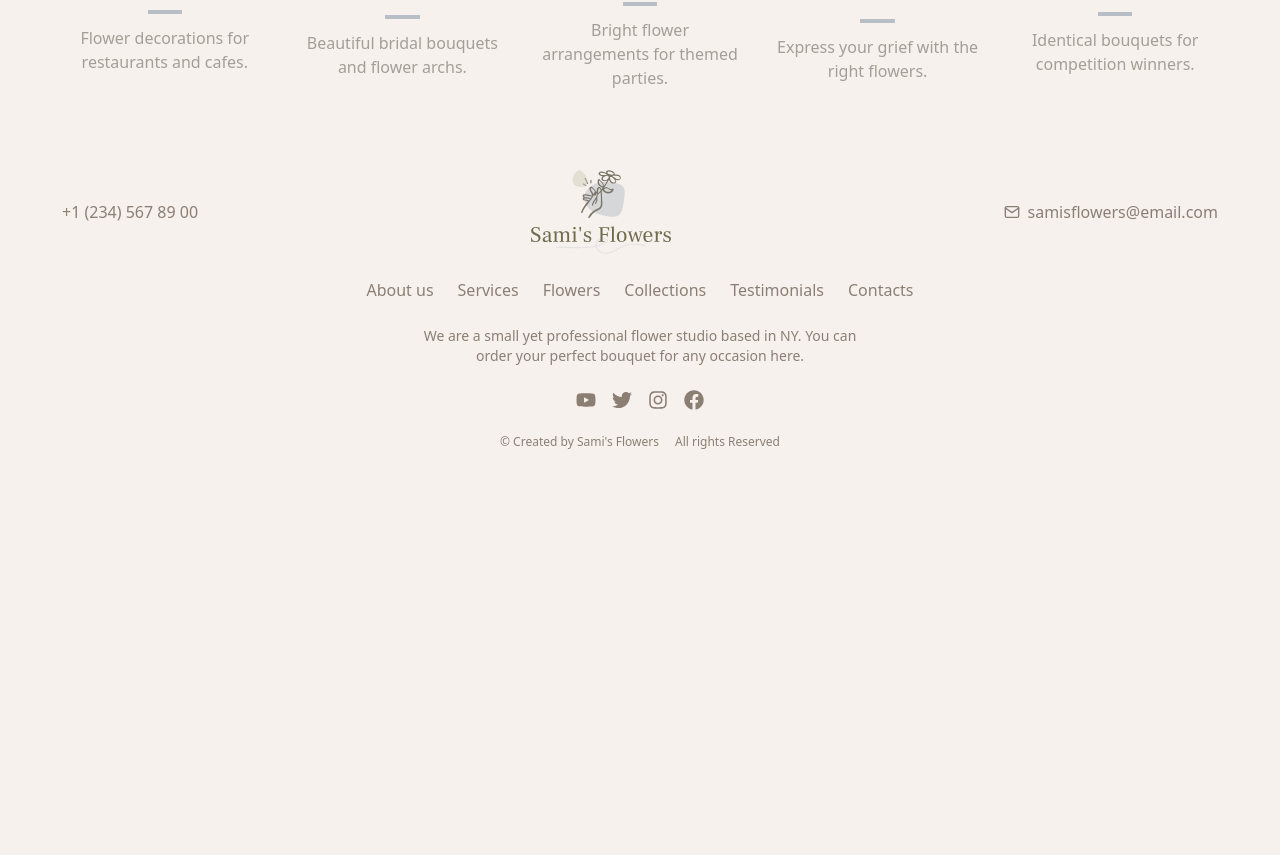
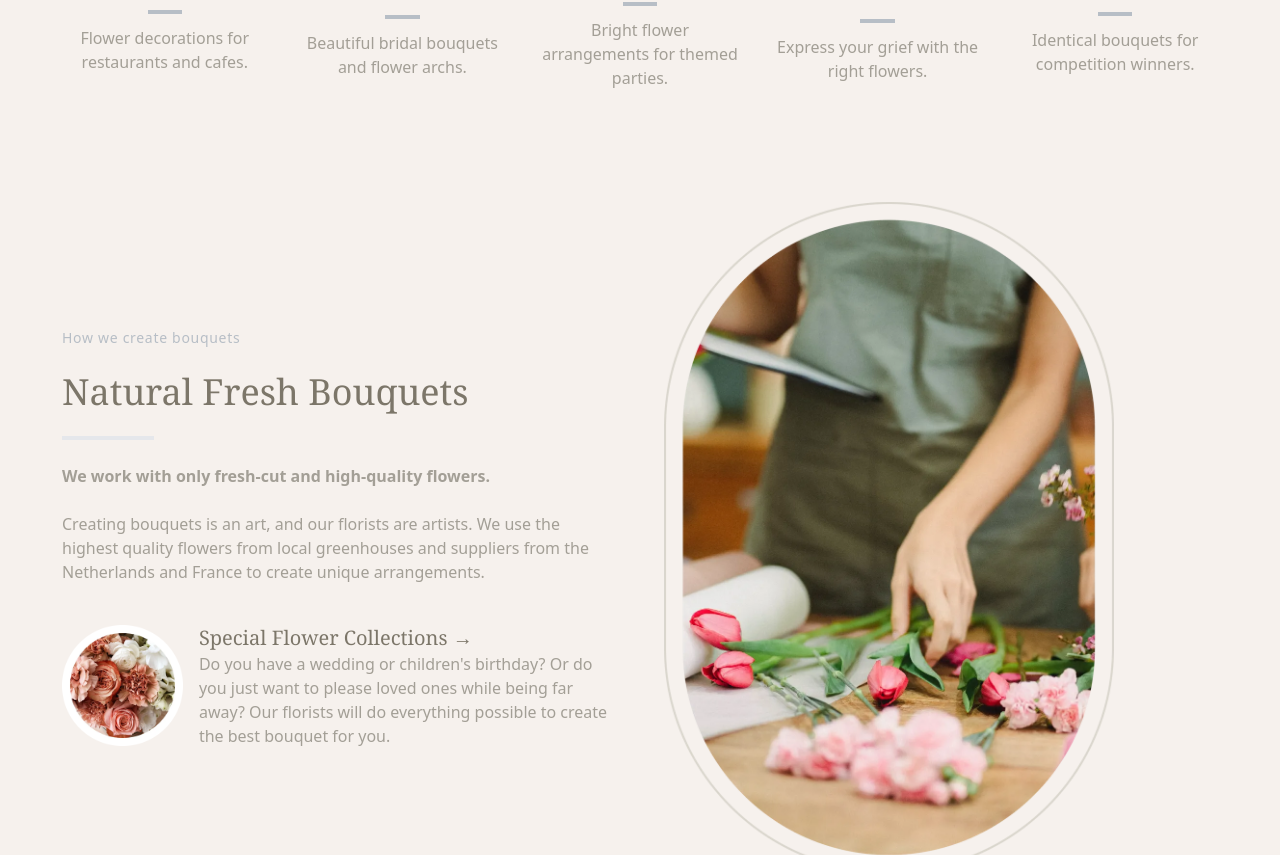
Before and after one commit to koldovsky/2024-itstep-next-team-01, a Next.js app: page / in a window 1280 px wide. Shown: the part 2018-2873 px from the top of the page. Before the commit the page ends 2500 px from the top, so only its background shows below. Built offline with nearby package versions, Linux system fonts and the light colour scheme; a web font is replaced by a local one.

Commit message:
feature description ready

```diff
--- /dev/null
+++ b/app/components/Home/Description.tsx
@@ -0,0 +1,56 @@
+import Image from 'next/image';
+import description_img from '@/public/features/description-img.png';
+import flowers_img from '@/public/description.png';
+
+
+export default function Description() {
+    return (
+        <section className="bg-overlayBg py-16 px-4 sm:px-6 lg:px-8">
+            <div className="max-w-7xl mx-auto">
+                <div className="grid grid-cols-1 lg:grid-cols-2 gap-12 items-center">
+                    <div className="space-y-6">
+                        <h3 className="text-sm text-contentText tracking-wider text-specialText">How we create
+                            bouquets</h3>
+                        <h2 className="text-3xl sm:text-4xl font-serif text-primaryText leading-tight">
+                            Natural Fresh Bouquets </h2>
+                        <hr className='text-hrColor w-2/12 border-2 my-3'/>
+                        <p className="text-base  text-contentText font-bold">
+                            We work with only fresh-cut and high-quality flowers. </p>
+                        <p className="text-base text-contentText">
+                            Creating bouquets is an art, and our florists are artists. We use the highest quality
+                            flowers from local greenhouses and suppliers from the Netherlands and France to create
+                            unique arrangements.
+                        </p>
+                        <div className="flex items-center space-x-4 pt-4">
+                            <div className="bg-primary">
+                                <Image
+                                    alt="flowers"
+                                    src={flowers_img}
+                                    width={400}
+                                    height={400}
+                                />
+                            </div>
+                            <div>
+                                <h3 className="text-xl font-serif text-primaryText text-2xl hover:underline">Special Flower Collections →</h3>
+                                <p className="text-base text-contentText ">
+                                    Do you have a wedding or children&apos;s birthday? Or do you just want to please loved ones while being far away? Our florists will do everything possible to create the best bouquet for you.
+                                </p>
+                            </div>
+                        </div>
+                    </div>
+                    <div className="relative">
+                    <div className="overflow-hidden h-120">
+                            <Image
+                                src={description_img}
+                                alt="Florist arranging flowers"
+                                width={450}
+                                height={700}
+                                style={{objectFit: 'cover'}}
+                            />
+                        </div>
+                    </div>
+                </div>
+            </div>
+        </section>
+    )
+}
--- a/app/page.tsx
+++ b/app/page.tsx
@@ -2,6 +2,7 @@ import Cover from "./components/Home/Cover";
 import Features from "./components/Home/Features";
 import WorkingSectors from "./components/Home/WorkingSectors";
 import AboutUs from "./components/Home/AboutUs";
+import Description from "./components/Home/Description";
 
 export default function Home() {
   return (
@@ -10,6 +11,7 @@ export default function Home() {
       <Features />
       <AboutUs />
       <WorkingSectors />
+        <Description />
     </div>
   );
 }
--- a/tailwind.config.ts
+++ b/tailwind.config.ts
@@ -12,7 +12,7 @@ const config: Config = {
         headerBg: '#F6F1ED',
         primaryText: '#7C7669',
         footerText: '#8b7f74',
-        footerHoverText: '#6b5b53]',
+        footerHoverText: '#6b5b53',
         hoverText: '#9CA3AF',
         overlayBg: '#F6F1ED',
         secondaryText: '#918c74',
```
Also changed, not shown: public/description.png (added), public/features/description-img.png (added).
